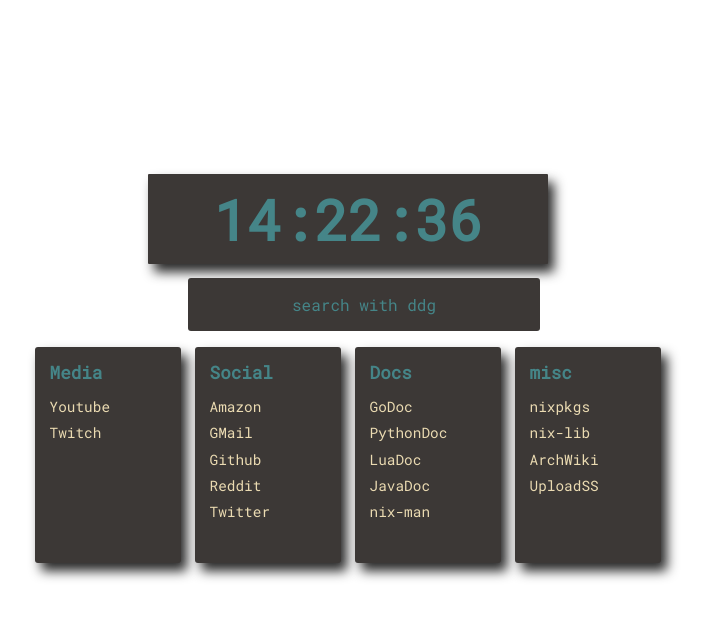
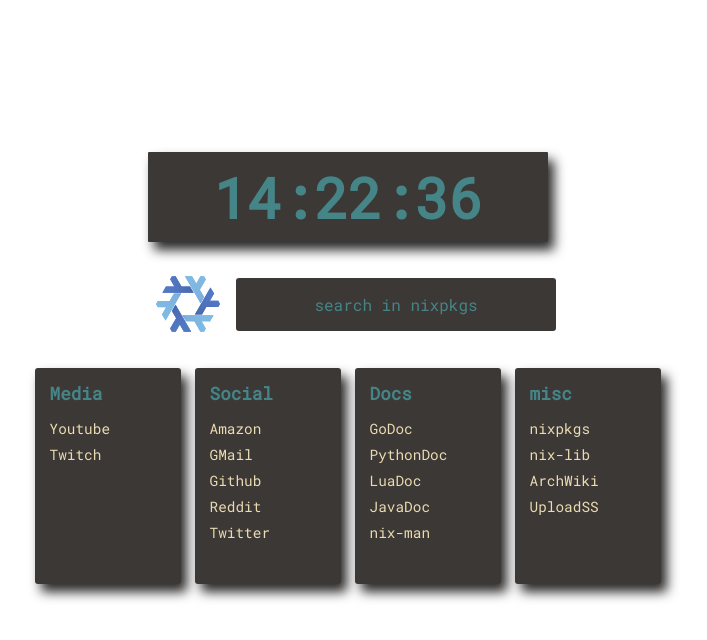
Before and after one commit to sachnr/dotfiles, a plain HTML site: page configs/startpage/index.html in a window 1280 px wide. Both pictures are taken after a click on the picture 464 px from the left and 304 px from the top of the page. Shown: the whole page, without its empty margins (292-999 px from the left). Drawn offline with Linux system fonts and the light colour scheme; no server answers.

Commit message:
added more search engines to startpage

```diff
--- a/configs/startpage/index.html
+++ b/configs/startpage/index.html
@@ -21,12 +21,11 @@
       <!-- </div> -->
       <!-- </div> -->
       <div id="search">
-        <img id="search-toggle" onclick="getIcon()" />
+        <img id="search-toggle" onclick="changeIcon()" />
         <input
           id="search-field"
           type="text"
           name="search-field"
-          placeholder="search with ddg"
           onkeypress="return search(event)"
           autofocus
         />
@@ -36,7 +35,33 @@
 
     <script src="bookmarks.js"></script>
     <script>
-      const searchUrl = "https://duckduckgo.com/?t=ffab&q=";
+      var ddg = true;
+      var searchUrl = "https://duckduckgo.com/?t=ffab&q=";
+      const img = document.getElementById("search-toggle");
+      const input = document.getElementById("search-field");
+      input.placeholder = "search with duckduckgo";
+      img.src = "duckduckgo.svg";
+      input.addEventListener("load", () => {
+        console.log("Text Changed");
+      });
+      img.addEventListener("load", () => {
+        console.log("The image has loaded!");
+      });
+
+      function changeIcon() {
+        if (ddg) {
+          img.src = "nix-snowflake.svg";
+          searchUrl = "https://search.nixos.org/packages?query=";
+          input.placeholder = "search in nixpkgs";
+          ddg = false;
+        } else {
+          img.src = "duckduckgo.svg";
+          searchUrl = "https://duckduckgo.com/?t=ffab&q=";
+          input.placeholder = "search with duckduckgo";
+          ddg = true;
+        }
+      }
+
       // Search on enter key event
       function search(e) {
         if (e.keyCode == 13) {
@@ -60,8 +85,6 @@
           (sec < 10 ? "0" + sec : sec)
         );
       }
-
-      function getIcon() {}
 
       // Handle Weather request
       function getWeather() {
--- a/configs/startpage/styles.css
+++ b/configs/startpage/styles.css
@@ -89,7 +89,6 @@
   flex-direction: row;
   align-items: center;
   justify-content: center;
-  box-sizing: border-box;
 }
 
 #search-field {
@@ -102,9 +101,12 @@
   color: var(--fg);
   border-radius: 3px;
   text-align: center;
+  box-sizing: border-box;
 }
 
 #search-toggle {
+  height: 64px;
+  width: 64px;
   text-align: center;
   border-radius: 3px;
   padding: 1em;
```
Also changed, not shown: configs/startpage/duckduckgo.svg (added), configs/startpage/nix-snowflake.svg (added).
